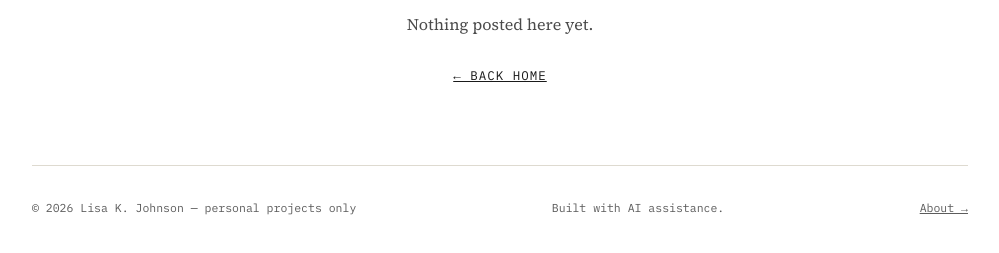
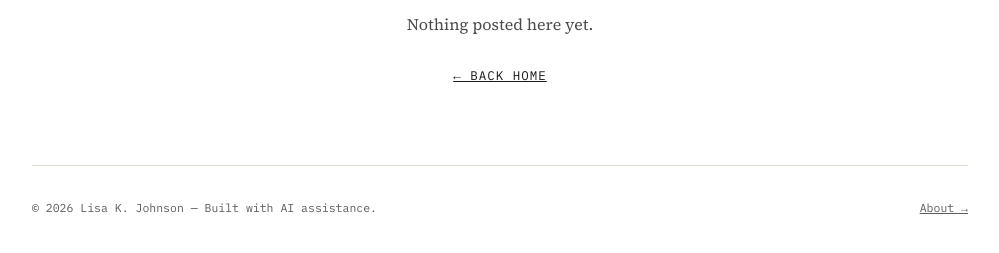
Before and after one commit to johnsolk/fiddle, a website built with Vite: page build.html in a window 1280 px wide. Shown: the part 215-468 px from the top of the page, without its empty margins (140-1139 px from the left). Built offline with nearby package versions, Linux system fonts and the light colour scheme.

Commit message:
Merge footer lines into one copyright/AI-assistance line

```diff
--- a/build.html
+++ b/build.html
@@ -49,8 +49,7 @@
   </main>
 
   <footer>
-    <span>© 2026 Lisa K. Johnson — personal projects only</span>
-    <span class="ai-note">Built with AI assistance.</span>
+    <span>© 2026 Lisa K. Johnson — Built with AI assistance.</span>
     <a href="https://johnsolk.github.io">About →</a>
   </footer>
 </div>
--- a/index.html
+++ b/index.html
@@ -101,8 +101,7 @@
   </div>
 
   <footer>
-    <span>© 2026 Lisa K. Johnson — personal projects only</span>
-    <span class="ai-note">Built with AI assistance.</span>
+    <span>© 2026 Lisa K. Johnson — Built with AI assistance.</span>
     <a href="https://johnsolk.github.io">About →</a>
   </footer>
 </div>
```
Also changed, not shown: grow.html (+1 -2 lines), make.html (+1 -2 lines), think.html (+1 -2 lines).
